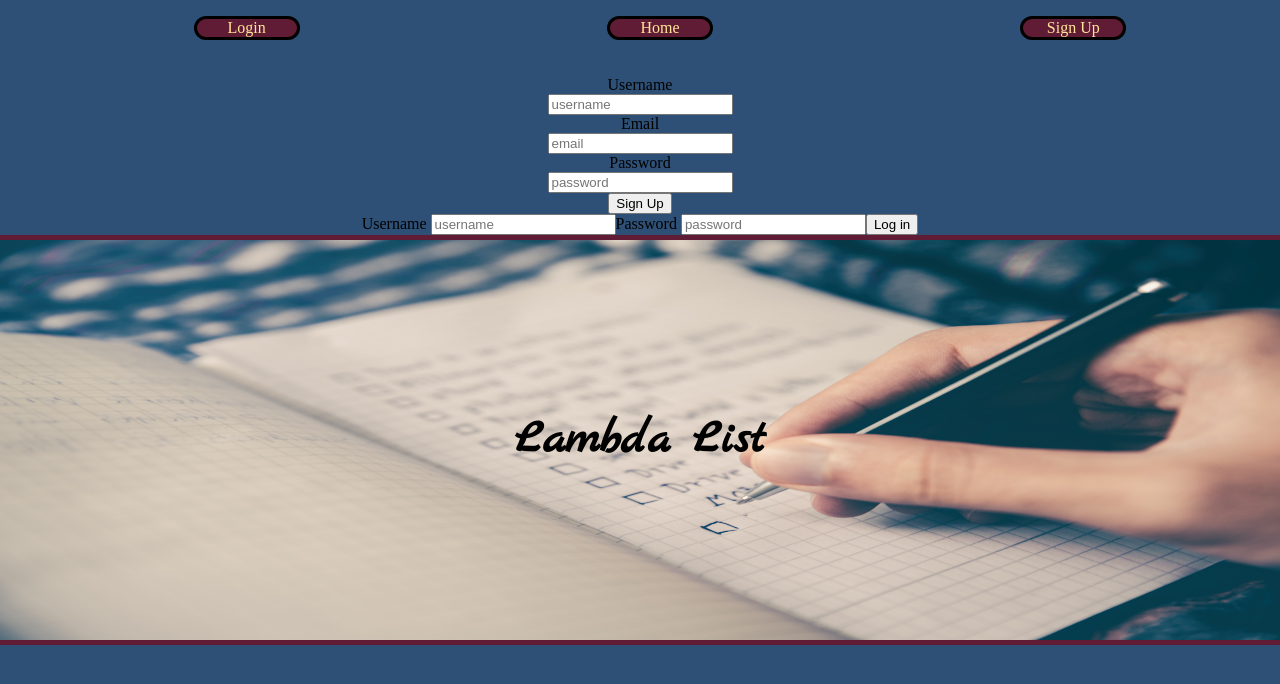
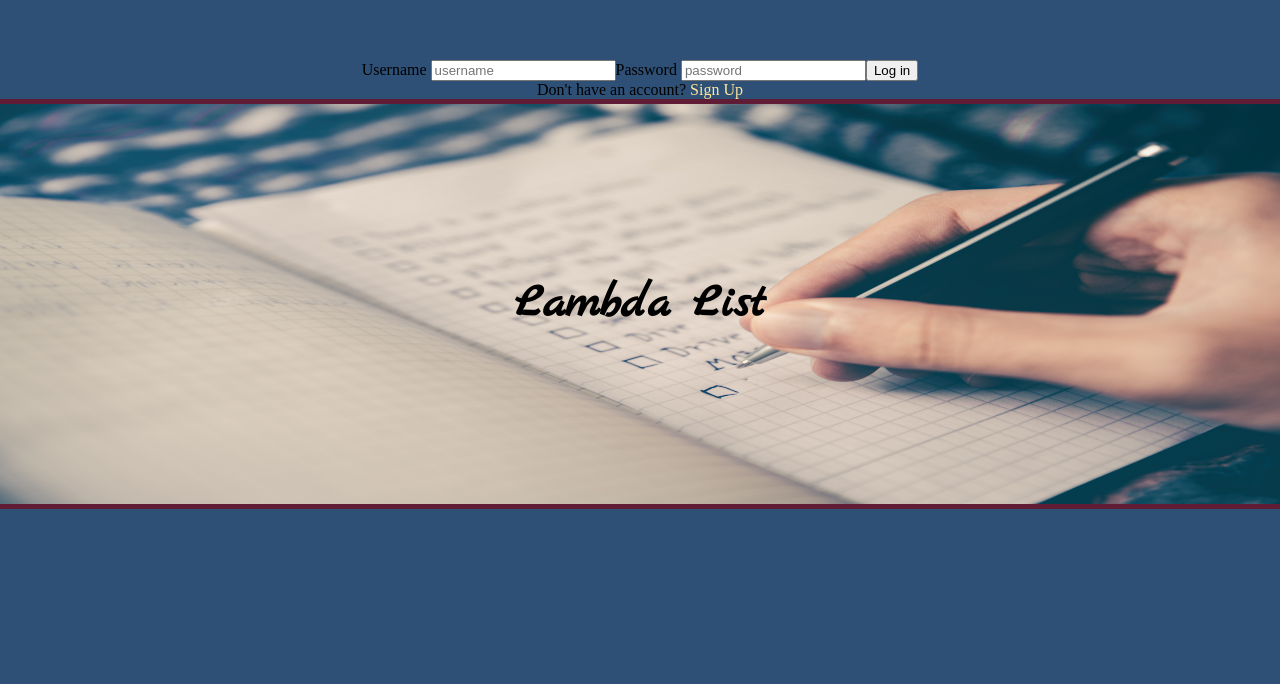
Before and after one commit to Build-Week-Wunderlist-1/front-end, a React (Create React App) app in the folder lambdalist/: page / in a window 1280 px wide. Shown: the top 684 px of the page. Built offline with nearby package versions, Linux system fonts and the light colour scheme; a web font is replaced by a local one.

Commit message:
Trying to display the data on the protected page

```diff
--- a/lambdalist/src/App.js
+++ b/lambdalist/src/App.js
@@ -1,12 +1,12 @@
 import React from 'react';
 import './App.css';
-import NavBar from './Components/NavBar';
-import PrivateRoute from './Components/PrivateRoute';
+// import NavBar from './components/NavBar';
+import PrivateRoute from './components/PrivateRoute';
 import { BrowserRouter as Router, Route, Link, Switch } from 'react-router-dom';
-import SignUp from './Components/SignUp';
-import Login from './Components/Login';
-import ToDoForm from './Components/ToDoForm';
-import ToDoList from './Components/ToDoList';
+import SignUp from './components/SignUp';
+import Login from './components/Login';
+import ToDoForm from './components/ToDoForm';
+import ToDoList from './components/ToDoList';
 import ToDoListContextProvider from './ToDoListContext';
 
 function App() {
@@ -14,27 +14,22 @@ function App() {
     <Router>
       <ToDoListContextProvider>
         <div className="App">
-          <div className="container">
-            <div className="app-wrapper">
           <header>
-                <NavBar />
+            {/* <NavBar /> */}
           </header>
           <div className="main">
-                <SignUp />
-                <Login />
-
+            <Route path="/signup" component={SignUp} />
+            <Route exact path="/" component={Login} />
             <Switch>
               <PrivateRoute exact path="/ToDoList" component={ToDoList} />
-                  <PrivateRoute exact path="/ToDoForm" component={ToDoForm} />
+              <Route exact path="/ToDoForm" component={ToDoForm} />
             </Switch>
-
             <section className="section">
               <h1> Lambda List </h1>
             </section>
           </div>
         </div>
-          </div>
-        </div>
+
       </ToDoListContextProvider>
     </Router>
   );
--- a/lambdalist/src/Components/Login.js
+++ b/lambdalist/src/Components/Login.js
@@ -1,6 +1,7 @@
 import React, { useState } from 'react';
 import { useHistory } from 'react-router-dom';
-import { axiosWithAuth } from "../Utils/axiosWithAuth"
+import { axiosWithAuth } from "../utils/axiosWithAuth"
+import { Link } from "react-router-dom";
 
 const Login = () => {
 	const history = useHistory();
@@ -52,6 +53,7 @@ const Login = () => {
 
 				<button type="submit">Log in</button>
 			</form>
+			  Don't have an account? <Link to="/signup">Sign Up</Link>
 		</div>
 	);
 };
--- a/lambdalist/src/Components/PrivateRoute.js
+++ b/lambdalist/src/Components/PrivateRoute.js
@@ -2,7 +2,7 @@ import React from "react";
 import { Route, Redirect } from "react-router-dom";
 
 const PrivateRoute = ({ component: Component, ...rest }) => {
-    const token = window.localStorage.getItem("token");
+  const token = window.localStorage.getItem("token");
 
   return (
     <Route
--- a/lambdalist/src/Components/SignUp.js
+++ b/lambdalist/src/Components/SignUp.js
@@ -1,20 +1,23 @@
 import React, { useState } from "react";
-import axios from "axios";
+import { axiosWithAuth } from "../utils/axiosWithAuth";
 import useForm from "./useForm";
 import Validate from "./Validate";
 
 
 const SignUp = () => {
+
   const { handleChange, handleSubmit, values, errors } = useForm(
     submit,
     Validate
   ); // This deconstructs useForm and passes in the submit function as a callback.
 
   function submit() {
-    axios
-      .post("https://lambdawunderlist.herokuapp.com/api/auth/register", values)
+    // e.preventDefault();
+    axiosWithAuth()
+      .post("api/auth/register/", values)
       .then((res) => {
         console.log("Success!", res);
+        // history.push("/")
       })
       .catch((err) => {
         console.log(err.response);
--- a/lambdalist/src/Components/ToDoList.js
+++ b/lambdalist/src/Components/ToDoList.js
@@ -1,10 +1,22 @@
-import React, { useContext } from "react";
-// import { axiosWithAuth } from "../utils/axiosWithAuth"
+import React, { useContext, useEffect } from "react";
+import { axiosWithAuth } from "../utils/axiosWithAuth"
 import { ToDoListContext } from "../ToDoListContext"
 import ToDo from "./ToDo"
 
-const ToDoList = () => {
+const ToDoList = (props) => {
   const { todos } = useContext(ToDoListContext);
+
+  useEffect(() => {
+    axiosWithAuth()
+      .get("/api/lists/")
+      .then(res => {
+        // props.setTodos(res.data)
+        console.log("TODOS:", res)
+      })
+  })
+    .catch(err => (console.log("ERROR TO DISPLAY LIST OF DATA:", err)))
+
+
 
   return (
     <div>
@@ -12,7 +24,7 @@ const ToDoList = () => {
         todos.length ? (
           <ul className="list">
             {todos.map(todo => {
-              return <todo todo={todo} key={todo.id} />;
+              return <ToDo todo={todo} key={todo.id} />;
             })}
           </ul>
         ) : (
--- a/lambdalist/src/ToDoListContext.js
+++ b/lambdalist/src/ToDoListContext.js
@@ -47,7 +47,7 @@ const ToDoListContextProvider = (props) => {
 
 
     return (
-        <ToDoListContext.Provider value={{ todos, addTodo, removeTodo, clearList, findItem, editItem, editTodo }}>
+        <ToDoListContext.Provider value={{ todos, setTodos, addTodo, removeTodo, clearList, findItem, editItem, editTodo }}>
             {props.children}
         </ToDoListContext.Provider>
     )
```
Also changed, not shown: 2 other files (tests, documents, lock files or other folders). Lines whose indentation alone changed are shown as unchanged.
